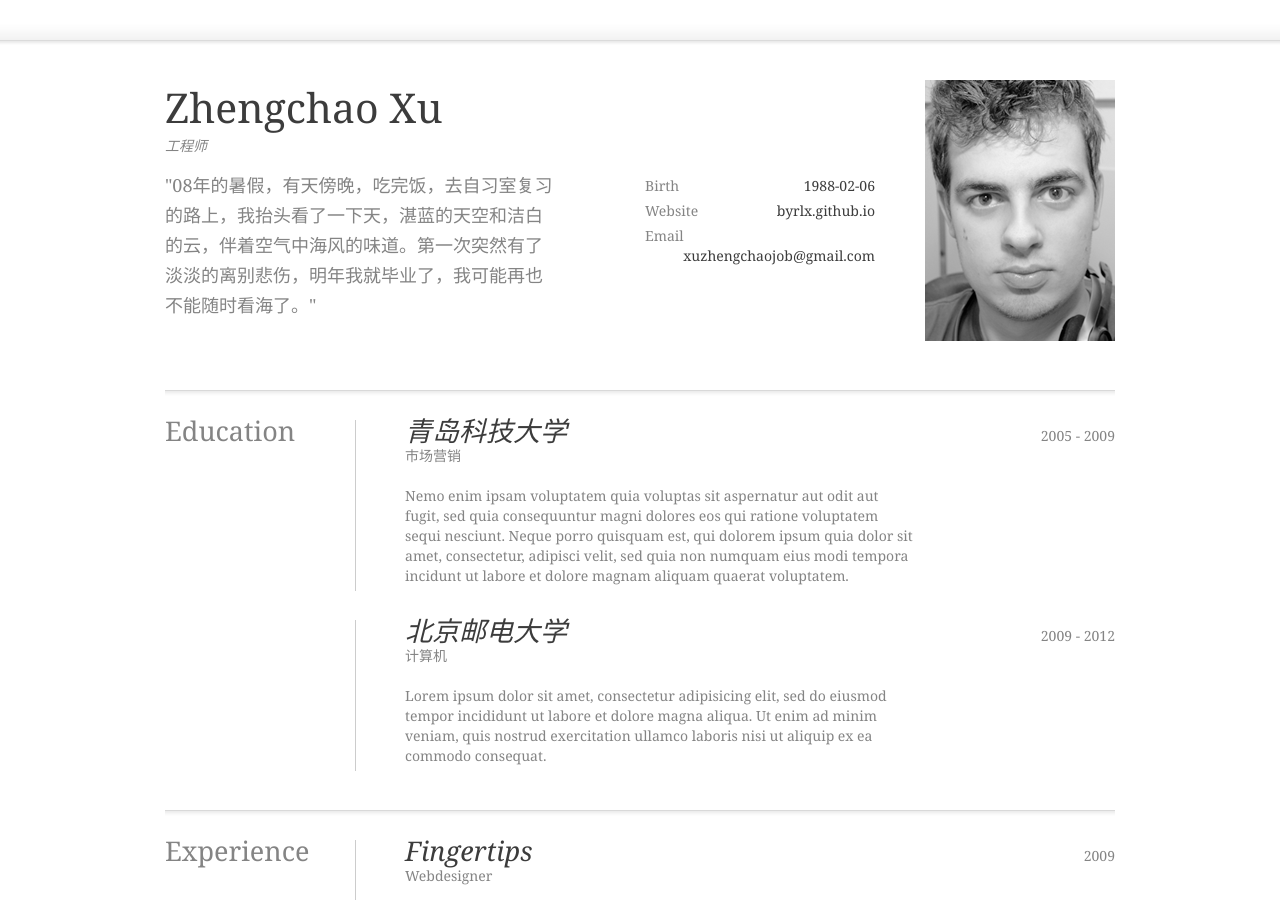
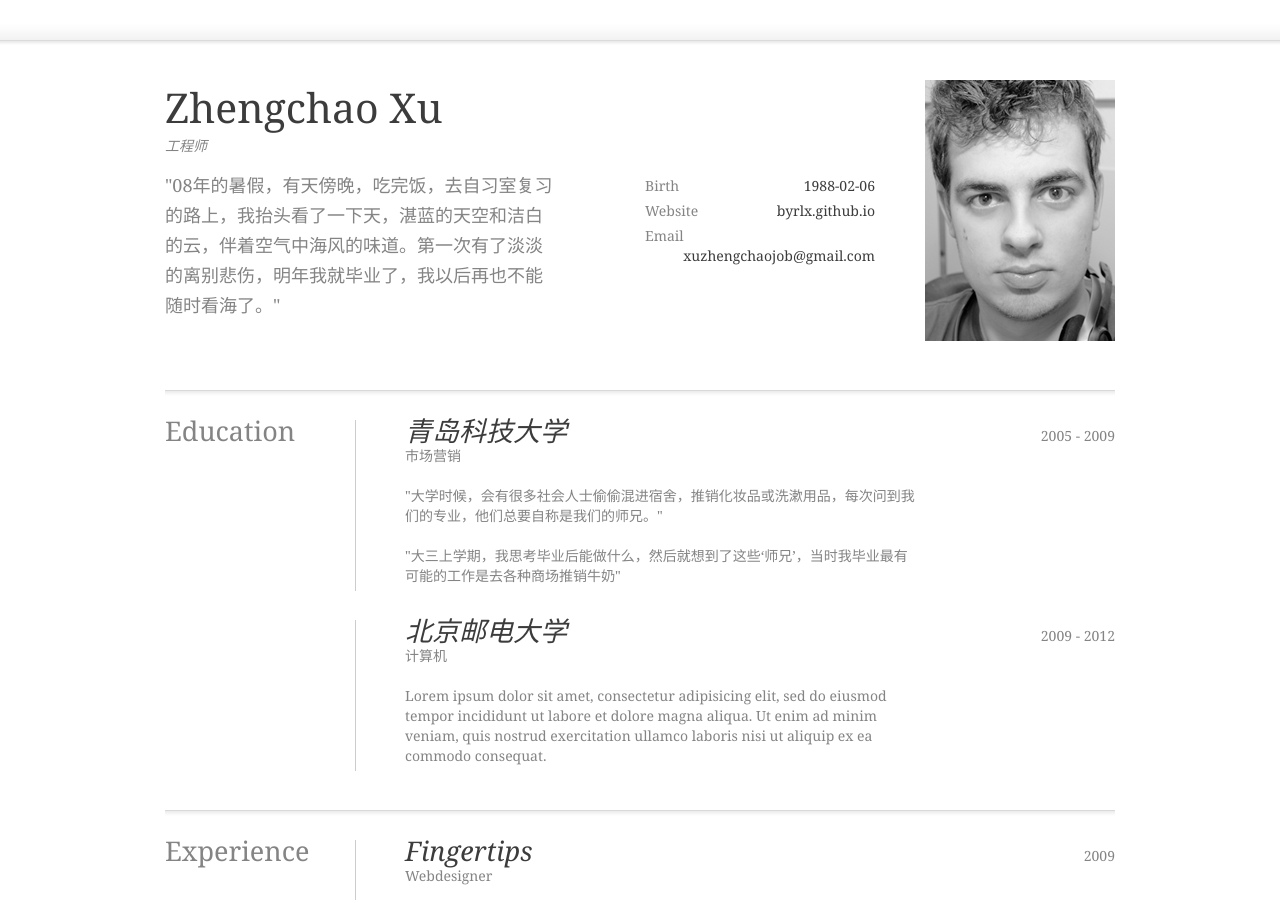
Before and after one commit to byrlx/byrlx.github.io, a Jekyll site: the page resume/index.html, which Jekyll copies as it is, in a window 1280 px wide and 900 px high. Built offline with Jekyll 4.4.1, drawn with Linux system fonts in a browser that asks for light colours; nearby versions of some CDN libraries; Markdown is read by kramdown in place of the engine named in the settings.

Commit message:
Update index.html
update post

```diff
--- a/resume/index.html
+++ b/resume/index.html
@@ -14,7 +14,7 @@
   <div id="story">
     <h1>Zhengchao Xu</h1>
     <h2>工程师</h2>
-    <p>"08年的暑假，有天傍晚，吃完饭，去自习室复习的路上，我抬头看了一下天，湛蓝的天空和洁白的云，伴着空气中海风的味道。第一次突然有了淡淡的离别悲伤，明年我就毕业了，我可能再也不能随时看海了。"</p>
+    <p>"08年的暑假，有天傍晚，吃完饭，去自习室复习的路上，我抬头看了一下天，湛蓝的天空和洁白的云，伴着空气中海风的味道。第一次有了淡淡的离别悲伤，明年我就毕业了，我以后再也不能随时看海了。"</p>
   </div>
   <ul id="contact">
     <li><span>Birth</span> <strong>1988-02-06</strong></li>
@@ -29,7 +29,8 @@
     <h4>市场营销</h4>
     <div class="date">2005 - 2009</div>
     <div class="description">
-      <p>Nemo enim ipsam voluptatem quia voluptas sit aspernatur aut odit aut fugit, sed quia consequuntur magni dolores eos qui ratione voluptatem sequi nesciunt. Neque porro quisquam est, qui dolorem ipsum quia dolor sit amet, consectetur, adipisci velit, sed quia non numquam eius modi tempora incidunt ut labore et dolore magnam aliquam quaerat voluptatem.</p>
+      <p>"大学时候，会有很多社会人士偷偷混进宿舍，推销化妆品或洗漱用品，每次问到我们的专业，他们总要自称是我们的师兄。"</p>
+      <p>"大三上学期，我思考毕业后能做什么，然后就想到了这些‘师兄’，当时我毕业最有可能的工作是去各种商场推销牛奶"</p>
     </div>
   </div>
   <div class="item">
```
